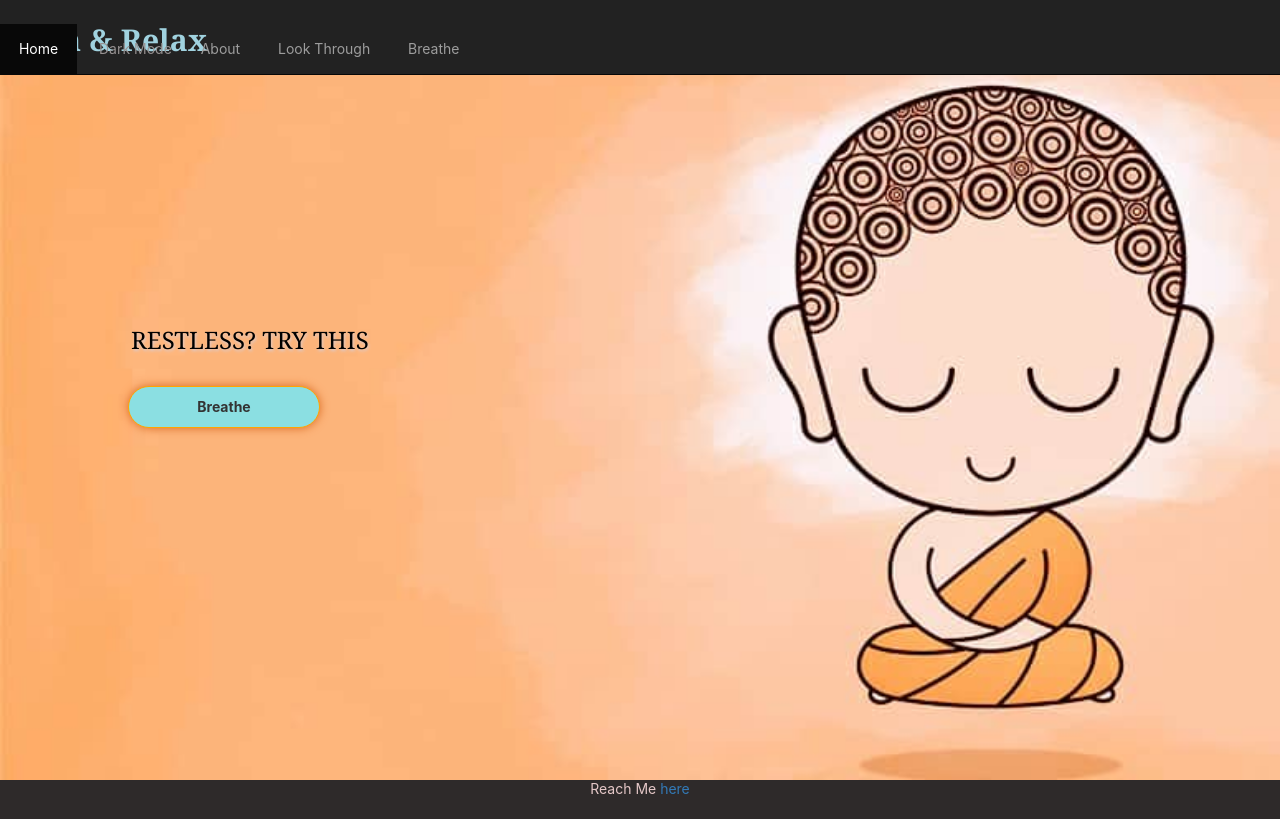
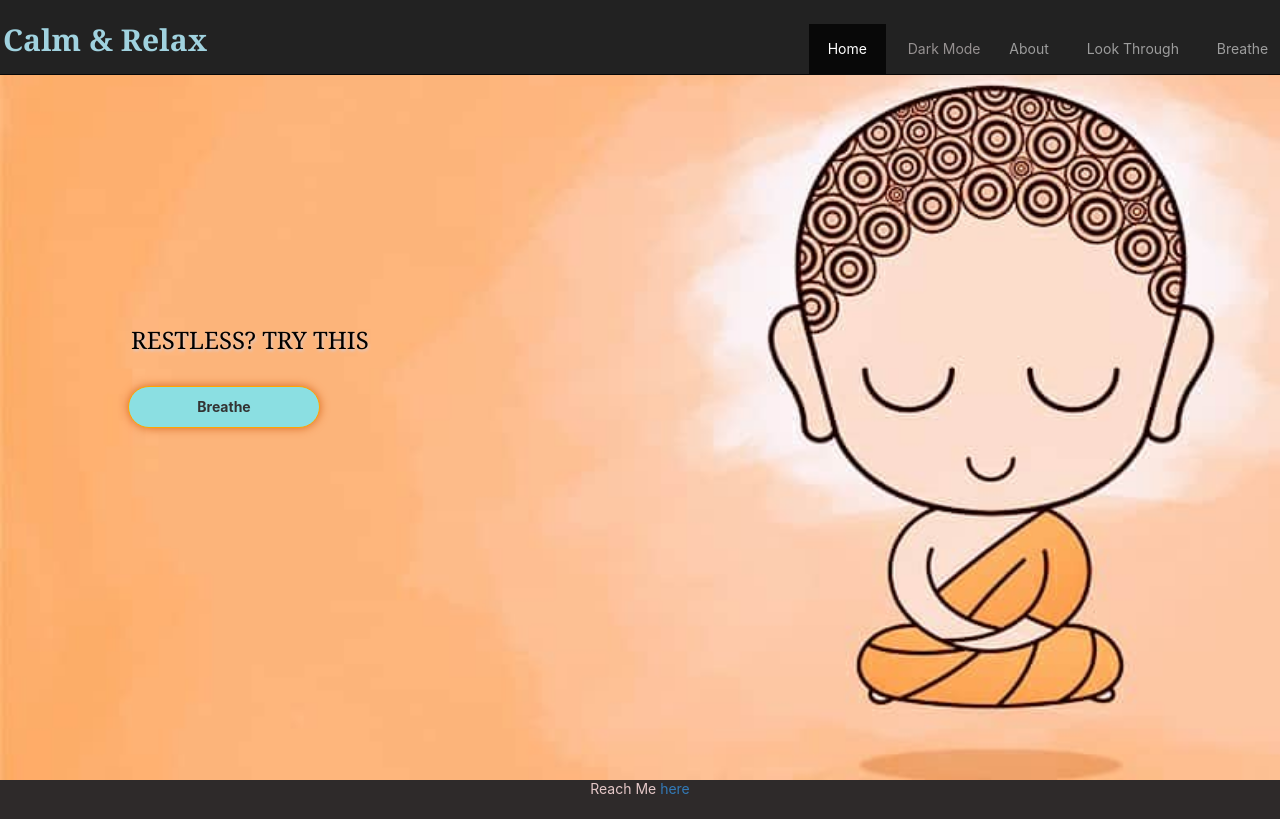
Before and after one commit to CyanGirl/MeditateApp, a React (Create React App) app: page / in a window 1280 px wide. Built offline with nearby package versions, Linux system fonts and the light colour scheme.

Commit message:
modified

```diff
--- a/src/Nav/Nav.js
+++ b/src/Nav/Nav.js
@@ -30,7 +30,7 @@
           </h2>
         </div>
         <div className="collapse navbar-collapse " id="myNav">
-          <ul className="nav navbar-nav">
+          <ul className="nav navbar-nav navbar-right">
             <li className="active">
               <a href="#">&nbsp;Home&nbsp;</a>
             </li>
```
